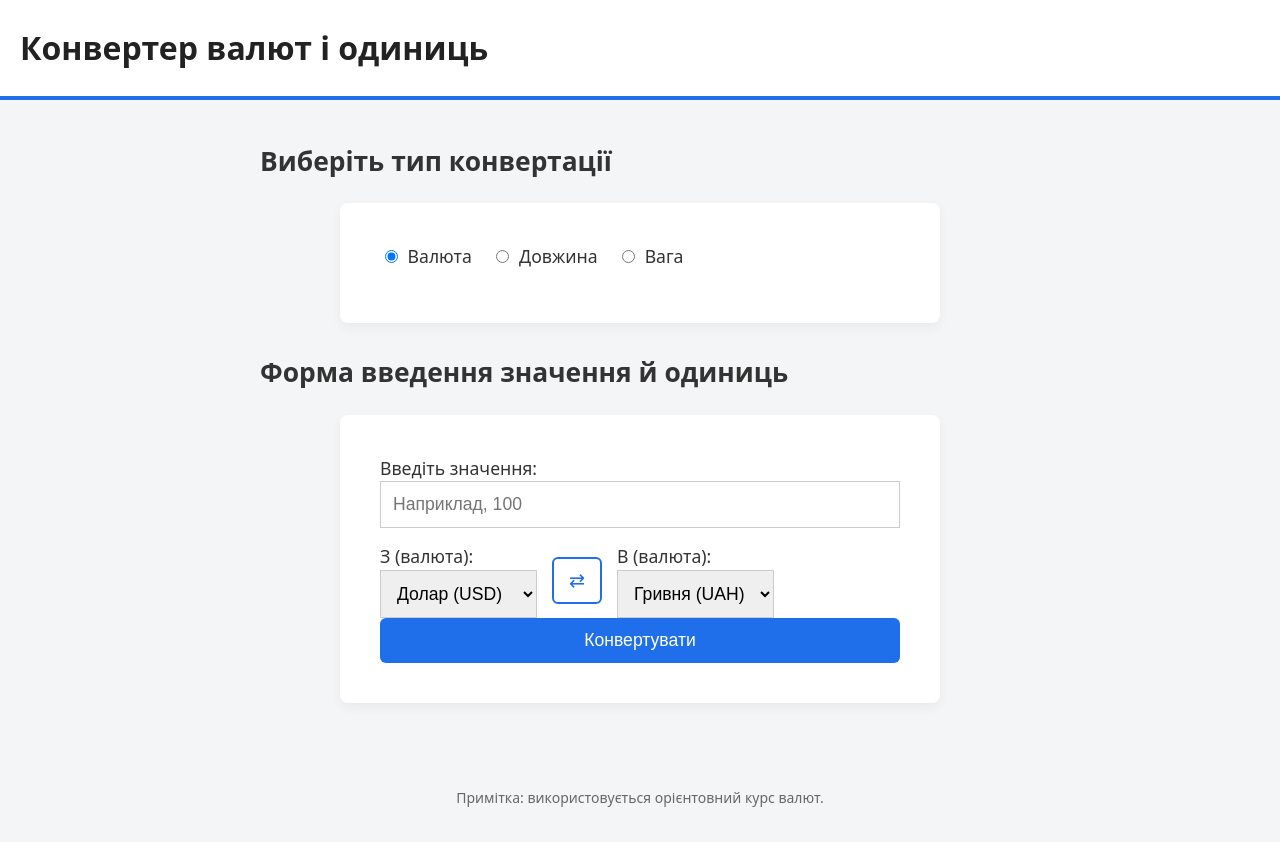
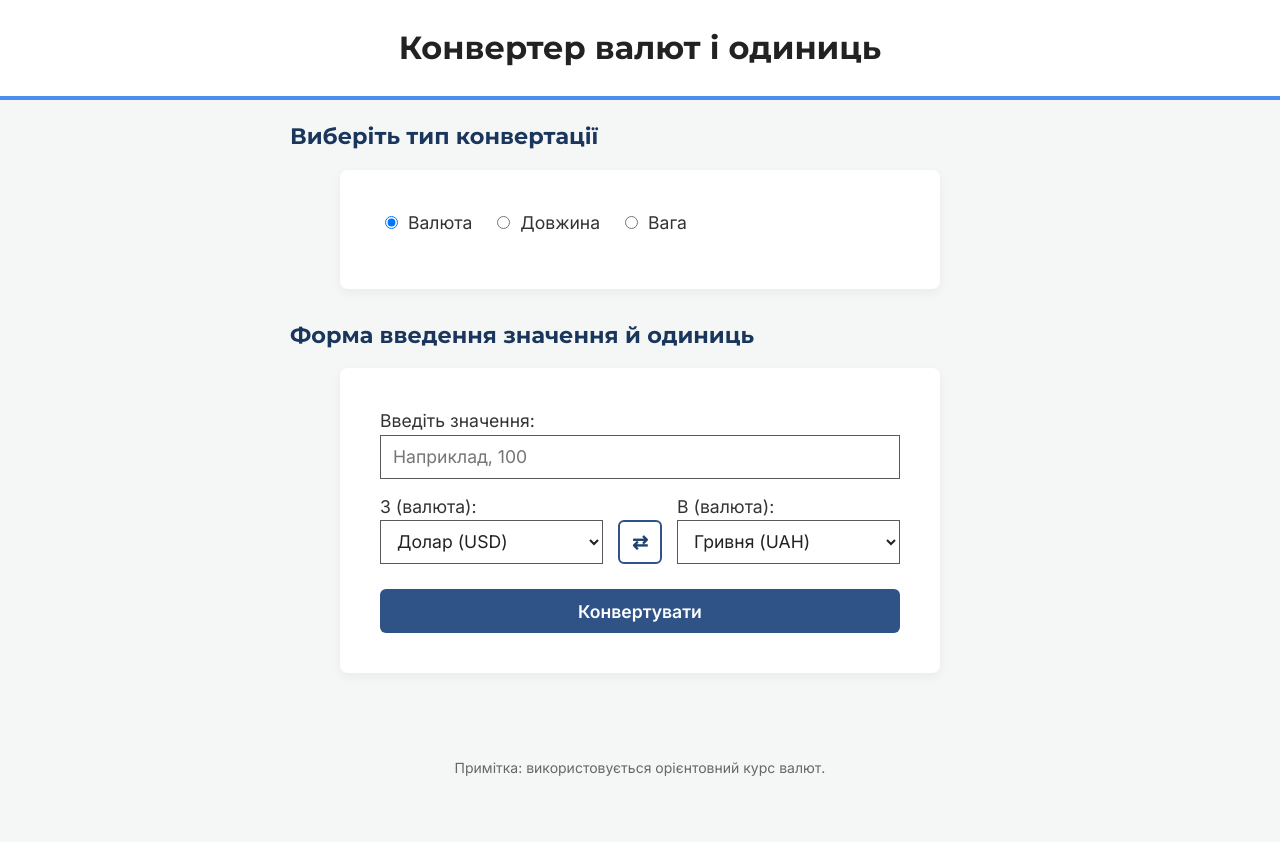
Before and after one commit to Reklli/unit-currency-converter, a plain HTML site: page index.html in a window 1280 px wide. After the commit the page ends 812 px from the top, so only its background shows below. Drawn offline with Linux system fonts and the light colour scheme.

Commit message:
Комп'ютерний практикум 5. Версія 5.1

```diff
--- a/css/style.css
+++ b/css/style.css
@@ -1,30 +1,51 @@
+@import url('https://fonts.googleapis.com/css2?family=Inter:wght@400;500;600&family=Montserrat:wght@600;700&display=swap');
+
 *, *::before, *::after {
     box-sizing: border-box;
 }
 
 body {
     margin: 0;
-    font-family: system-ui, sans-serif;
+    font-family: 'Inter', sans-serif; /* сучасний та більш привабливий шрифт для кращої читабельності */
     font-size: 1.1rem;
     line-height: 1.5;
-    color: #333333;
-    background-color: #f4f5f7;
+    color: #333333; /* темний текст для кращої читабельності */
+    background-color: #f4f7f7e7; /* нейтральний фон сторінки */
 }
 
 header {
     display: flex;
     flex-direction: column;
     align-items: center;
+    justify-content: center;
     gap: 16px;
     padding: 24px 20px;
-    background-color: #ffffff;
-    border-bottom: 4px solid #1f6feb;
+    background-color: #ffffff; /* білий контрасний фон для заголовка */
+    border-bottom: 4px solid #1f71ebcb;
+    text-align: center;
 }
 
 header h1 {
     margin: 0;
-    font-size: 2rem;
+    font-family: 'Montserrat', sans-serif; /* більш виразний шрифт для заголовка */
+    font-size: 1.35rem;
     color: #222222;
+    text-align: center;
+    width: 100%;
+}
+
+main h2 {
+    font-family: 'Montserrat', sans-serif; /* більш виразний шрифт для підзаголовків */
+    font-size: 1.4rem;
+    color: #1a365d;
+    margin-top: 0;
+    margin-bottom: 16px;
+    margin-left: 0px;
+    text-align: left;
+}
+
+input, select, button {
+    font-family: 'Inter', sans-serif;
 }
 
 nav {
@@ -46,25 +67,31 @@ main {
 }
 
 section {
-    margin-bottom: 30px;
+    max-width: 600px;
+    margin: 0 auto 30px auto;
 }
 
 form {
     display: block;
 }
 
-input[type="number"], select {
-    padding: 12px;
+input[type="number"],
+select {
+    height: 44px;
+    padding: 0 12px;
     font-size: 1.1rem;
-    border: 1px solid #cccccc;
+    border: 1px solid #595959;
+    color: #222222;
     width: 100%;
     margin-bottom: 15px;
     display: block;
+    background-color: #ffffff; /* білий фон для полів введення */
 }
 
-input[type="number"]:focus, select:focus {
-    border-color: #1f6feb;
-    outline: none;
+input[type="number"]:focus,
+select:focus {
+    border-color: #2f5387;
+    outline: 2px solid rgba(26, 54, 93, 0.2);
 }
 
 input[type="radio"] {
@@ -79,24 +106,27 @@ label {
 }
 
 button {
-    padding: 12px 24px;
+    height: 44px;
+    padding: 0 24px;
     border-radius: 6px;
-    background-color: #1f6feb;
-    color: #ffffff;
+    background-color: #2f5387;
+    color: #ffffff; /* білий текст на кнопці для кращої видимості */
     border: none;
     width: 100%;
     font-size: 1.1rem;
+    font-weight: 600;
     cursor: pointer;
+    transition: background-color 0.2s ease;
 }
 
 button:hover {
-    background-color: #155bb5;
+    background-color: #1d375e; /* темніший відтінок синього при наведенні для кращого контрасту */
 }
 
 footer {
-    font-size: 0.875rem;
+    font-size: 0.875rem; /* трохи менший шрифт для футера */
     padding: 20px;
-    color: #676767;
+    color: #676767; /* більш світлий текст для футера */
     text-align: center;
 }
 
@@ -105,23 +135,46 @@ footer {
     .converter-row {
         display: flex;
         flex-direction: row;
-        align-items: center;
+        align-items: flex-end;
         gap: 15px;
+        margin-bottom: 25px;
     }
-    .converter-row select {
+
+    header h1 {
+        font-size: 2rem;
+    }
+
+    main h2 {
+        font-size: 1.4rem;
+        margin-left: -50px;
+    }
+
+.converter-row .field-wrapper {
         flex: 1;
+    }
+
+    .converter-row .field-wrapper select,
+    .converter-row .field-wrapper input {
         margin-bottom: 0;
     }
-    .btn-swap {
-        width: auto;
-        padding: 10px 15px;
+
+.btn-swap {
+        height: 44px;
+        width: 44px;
+        padding: 0;
         font-size: 1.2rem;
         background-color: transparent;
-        color: #1f6feb;
-        border: 2px solid #1f6feb;
+        color: #21416e; /* темний синій колір для кнопки обміну */
+        border: 2px solid #2f5387;
+        border-radius: 6px;
+        cursor: pointer;
+        display: flex;
+        align-items: center;
+        justify-content: center;
     }
+
     .btn-swap:hover {
-        background-color: #1f6feb;
+        background-color: #2f5387; /* темний синій фон при наведенні для кнопки обміну */
         color: #ffffff;
     }
 }
@@ -129,7 +182,7 @@ footer {
 @media (min-width: 1024px) {
     header {
         flex-direction: row;
-        justify-content: space-between;
+        justify-content: center;
     }
     form {
         max-width: 600px;
@@ -140,3 +193,12 @@ footer {
         box-shadow: 0 4px 12px rgba(0,0,0,0.05);
     }
 }
+
+/* ==========================================================================
+   ОБҐРУНТУВАННЯ НЕЧІТКОЇ ВИМОГИ
+   Для конвертера обрано стриману "фінансову" палітру: приглушений синій
+   (#2f5387), темно-синій (#1a365d) та темно-сірий (#595959) на нейтральному
+   фоні (#f4f7f7). Синій колір асоціюється з банківською надійністю та безпекою.
+   Відсутність яскравих або неонових відтінків знижує візуальний шум і створює
+   відчуття точного та професійного інструменту.
+   ========================================================================== */
```
